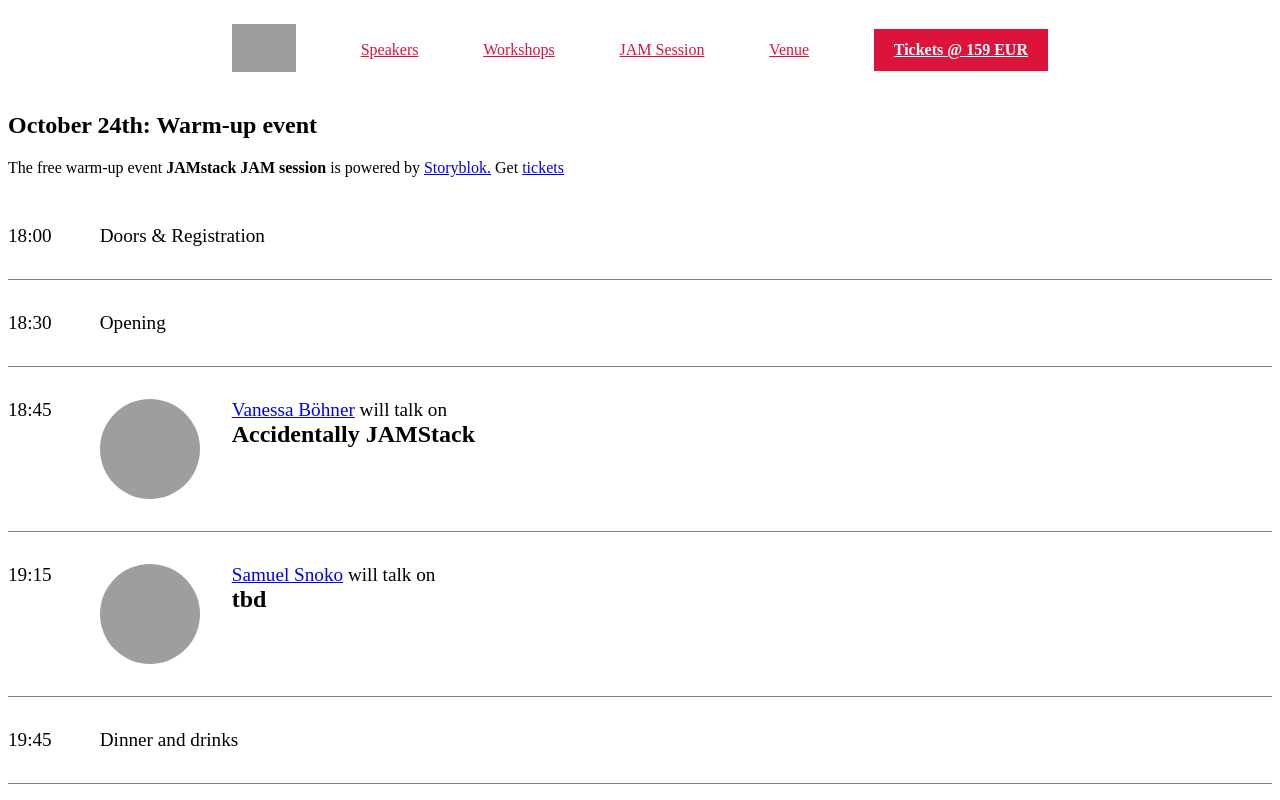
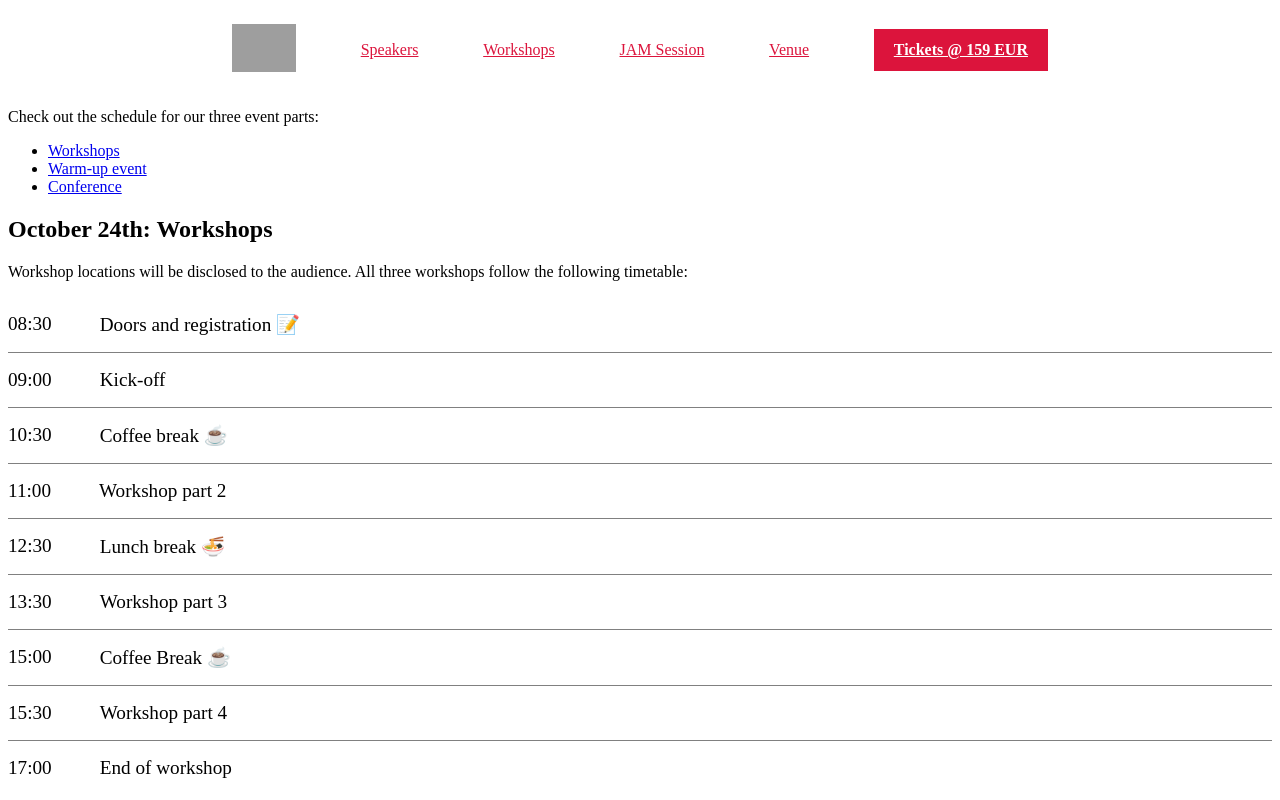
Before and after one commit to stahlstadtjs/scriptconf.org, a Next.js app: page /schedule in a window 1280 px wide. Shown: the top 800 px of the page. Built offline with nearby package versions, Linux system fonts and the light colour scheme; grey boxes are pictures that could not be loaded.

Commit message:
update schedule

```diff
--- a/components/2019-bold/Schedule.tsx
+++ b/components/2019-bold/Schedule.tsx
@@ -44,7 +44,7 @@ function Speaker({speaker}) {
   </>
 }
 
-export function Schedule({ talks }) {
+export function Schedule({ talks, tight = false }) {
   return <>
   <style jsx>{`
     .schedule{
@@ -65,6 +65,9 @@ export function Schedule({ talks }) {
       display:flex;
       padding:2rem 0
     }
+    .schedule-item.tight {
+      padding: 1rem 0;
+    }
     .schedule-item+.schedule-item{
       border-top:1px solid gray
     }
@@ -74,7 +77,7 @@ export function Schedule({ talks }) {
     `}</style>
     <ul className="schedule">
     { talks.map(talk =>
-      <li className="schedule-item">
+      <li className={`schedule-item${tight ? " tight" : ""}`}>
         <time className="scheduled-time">{talk.time}</time>
         { talk.speaker && <Speaker speaker={talk.speaker} />}
         { talk.title && <p className="schedule-title" dangerouslySetInnerHTML={{__html: talk.title}}></p> }
--- a/pages/schedule.tsx
+++ b/pages/schedule.tsx
@@ -1,6 +1,6 @@
+import { Footer } from "../components/workshop-site/Footer";
 import Head from "next/head";
 import { Navigation } from "../components/2019-bold/Navigation";
-import { Footer } from "../components/workshop-site/Footer";
 import { Schedule } from "../components/2019-bold/Schedule";
 
 const mainConference = [
@@ -153,18 +153,62 @@ const warmupevent = [
   },
 ]
 
+const workshops = [
+  {
+    time: "08:30",
+    title: "Doors and registration 📝"
+  },{
+    time: "09:00",
+    title: "Kick-off"
+  },{
+    time: "10:30",
+    title: "Coffee break ☕️"
+  },{
+    time: "11:00",
+    title: "Workshop part 2"
+  },{
+    time: "12:30",
+    title: "Lunch break 🍜"
+  },{
+    time: "13:30",
+    title: "Workshop part 3"
+  },{
+    time: "15:00",
+    title: "Coffee Break ️☕️"
+  },{
+    time: "15:30",
+    title: "Workshop part 4"
+  },{
+    time: "17:00",
+    title: "End of workshop"
+  },
+]
+
 export default function() {
   return <>
     <Head><title>Script'19: Schedule</title></Head>
     <Navigation />
     <main className="about text">
       <div className="content">
-        <h2>October 24th: Warm-up event</h2>
+        <p>
+          Check out the schedule for our three event parts:
+        </p>
+        <ul>
+          <li><a href="#workshops">Workshops</a></li>
+          <li><a href="#warmup">Warm-up event</a></li>
+          <li><a href="#conference">Conference</a></li>
+        </ul>
+        <h2 id="workshops">October 24th: Workshops</h2>
+        <p>
+          Workshop locations will be disclosed to the audience. All three workshops follow the following timetable:
+        </p>
+        <Schedule tight={true} talks={workshops} />
+        <h2 id="warmup">October 24th: Warm-up event</h2>
         <p>
           The free warm-up event <strong>JAMstack JAM session</strong> is powered by <a href="https://storyblok.com" rel="noopener">Storyblok.</a> Get <a href="https://ti.to/scriptconf/scriptconf-2019">tickets</a>
         </p>
         <Schedule talks={warmupevent} />
-        <h2>October 25th: Main conference</h2>
+        <h2 id="conference">October 25th: Main conference</h2>
         <p>
           This is the schedule for our main event:
         </p>
```
